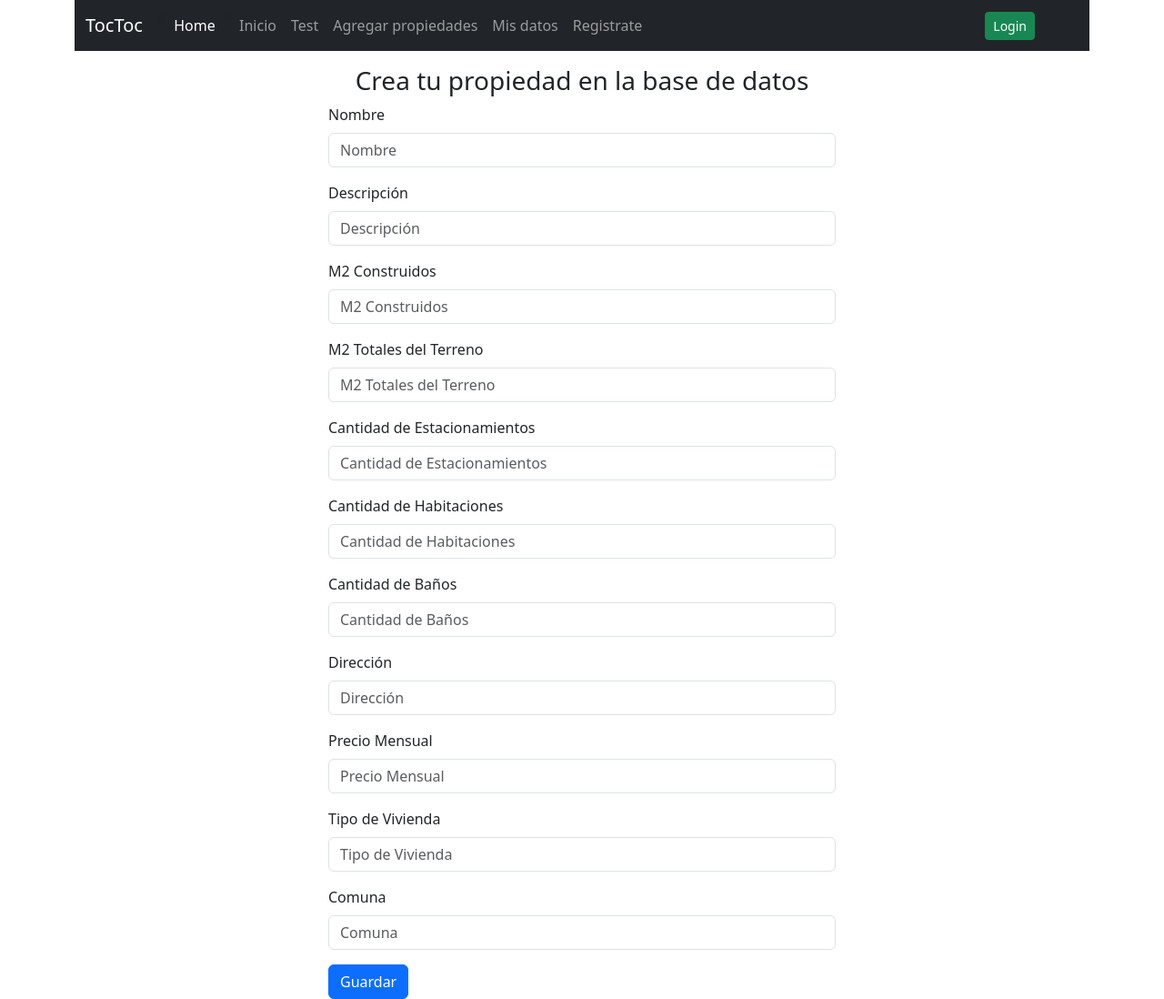
After one commit to Maxabraham86/proyecto_m7, a Django app: template main/templates/add_propiedad.html in a window 1280 px wide. The commit adds this page. Shown: the whole page at 91% size. Run offline with Django 3.2, Linux system fonts and the light colour scheme; the template is opened without the code that fills it, so the values that code supplies are empty; some web fonts are replaced.

Commit message:
[ADD] se crea la vista add_propiedades en views, se crea la template add_propiedades y se rutea en la url, la version actual crea inmuebles desde el servidor y los guarda en la db adecuadamente

```diff
--- a/main/services.py
+++ b/main/services.py
@@ -136,7 +136,7 @@ def obtener_inmuebles_regiones(filtro):
     return registros
 
 
-def editar_user_sin_password(username, first_name, last_name, email, direccion, telefono=None) -> list[bool, str]:
+def editar_user_sin_password(username, first_name, last_name, email, direccion,rol, telefono=None) -> list[bool, str]:
     # 1. Nos traemos el 'user' y modificamos sus datos
     user = User.objects.get(username=username)
     user.first_name = first_name
@@ -146,6 +146,7 @@ def editar_user_sin_password(username, first_name, last_name, email, direccion,
     user_profile = UserProfile.objects.get(user=user)
     user_profile.direccion = direccion
     user_profile.telefono = telefono
+    user_profile.rol = rol
     user_profile.save()
 
 
--- /dev/null
+++ b/main/templates/add_propiedad.html
@@ -0,0 +1,64 @@
+{% extends 'base.html' %}
+
+{% block content %}
+<div class="col-6 offset-3 ">
+    <h3 class="text-center">Crea tu propiedad en la base de datos</h3>
+    <form action="/add-propiedad/" method="post">
+        {% csrf_token %}
+        <div class="mb-3">
+            <label for="nombre" class="form-label">Nombre</label>
+            <input type="text" class="form-control" name="nombre" id="nombre" placeholder="Nombre" required>
+        </div>
+        <div class="mb-3">
+            <label for="descripcion" class="form-label">Descripción</label>
+            <input type="text" class="form-control" name="descripcion" id="descripcion" placeholder="Descripción"
+                required>
+        </div>
+        <div class="mb-3">
+            <label for="M2_construidos" class="form-label">M2 Construidos</label>
+            <input type="number" class="form-control" name="M2_construidos" id="M2_construidos"
+                placeholder="M2 Construidos" required>
+        </div>
+        <div class="mb-3">
+            <label for="M2_totales_terreno" class="form-label">M2 Totales del Terreno</label>
+            <input type="number" class="form-control" name="M2_totales_terreno" id="M2_totales_terreno"
+                placeholder="M2 Totales del Terreno" required>
+        </div>
+        <div class="mb-3">
+            <label for="cant_estacionamientos" class="form-label">Cantidad de Estacionamientos</label>
+            <input type="number" class="form-control" name="cant_estacionamientos" id="cant_estacionamientos"
+                placeholder="Cantidad de Estacionamientos" required>
+        </div>
+        <div class="mb-3">
+            <label for="cant_habitaciones" class="form-label">Cantidad de Habitaciones</label>
+            <input type="number" class="form-control" name="cant_habitaciones" id="cant_habitaciones"
+                placeholder="Cantidad de Habitaciones" required>
+        </div>
+        <div class="mb-3">
+            <label for="cant_banos" class="form-label">Cantidad de Baños</label>
+            <input type="number" class="form-control" name="cant_banos" id="cant_banos" placeholder="Cantidad de Baños"
+                required>
+        </div>
+        <div class="mb-3">
+            <label for="direccion" class="form-label">Dirección</label>
+            <input type="text" class="form-control" name="direccion" id="direccion" placeholder="Dirección" required>
+        </div>
+        <div class="mb-3">
+            <label for="precio_mensual" class="form-label">Precio Mensual</label>
+            <input type="number" class="form-control" name="precio_mensual" id="precio_mensual"
+                placeholder="Precio Mensual" required>
+        </div>
+        <div class="mb-3">
+            <label for="tipo_vivienda" class="form-label">Tipo de Vivienda</label>
+            <input type="text" class="form-control" name="tipo_vivienda" id="tipo_vivienda"
+                placeholder="Tipo de Vivienda" required>
+        </div>
+        <div class="mb-3">
+            <label for="comuna" class="form-label">Comuna</label>
+            <input type="text" class="form-control" name="comuna" id="comuna" placeholder="Comuna" required>
+        </div>
+        <button type="submit" class="btn btn-primary">Guardar</button>
+    </form>
+</div>
+
+{% endblock %}
--- a/main/templates/base.html
+++ b/main/templates/base.html
@@ -1,6 +1,6 @@
 <!doctype html>
 <html lang="en">
-
+    {% load filtros %}
 <head>
     {% load static %}
     <title>Toctoc</title>
@@ -36,7 +36,10 @@
 
         {% if messages %}
         {% for message in messages %}
-        <div class="alert alert-{{message.tags}} alert-dismissible fade show " role="alert">
+        <div class="alert
+            alert-{{message.tags | calcular_clase }}
+            alert-dismissible fade show "
+            role="alert">
             <strong> {{message}} Bienvenido {{user.username| title}}</strong>
             <button type="button" class="btn-close" data-bs-dismiss="alert" aria-label="Close"></button>
         </div>
--- a/main/templates/index.html
+++ b/main/templates/index.html
@@ -21,7 +21,7 @@
 </a>
 
 <div class="btn-group">
-    <a href="/form_test/" class="btn btn-primary active" aria-current="page">Active link</a>
+    <a href="/accounts/profile" class="btn btn-primary active" aria-current="page">cambio de dato</a>
     <a href="/accounts/login/" class="btn btn-primary">Link</a>
 </div>
 
--- a/main/templates/snippets/navbar.html
+++ b/main/templates/snippets/navbar.html
@@ -19,13 +19,13 @@
                 <li class="nav-item">
                     <a class="nav-link" href="/form_test">Test</a>
                 </li>
-                {% if user.is_authenticated %}
+
                 <li class="nav-item">
-                    <a class="nav-link" href="/welcome">Bienvenido</a>
+                    <a class="nav-link" href="{% url 'add_propiedad' %}">Agregar propiedades</a>
                 </li>
-                {% endif %}
+
                 <li class="nav-item">
-                    <a class="nav-link" href="{% url 'profile' %}">mis datos</a>
+                    <a class="nav-link" href="{% url 'profile' %}">Mis datos</a>
                 </li>
                 <li class="nav-item">
                     <a class="nav-link ml-5" href="#">Registrate</a>
--- a/main/urls.py
+++ b/main/urls.py
@@ -1,5 +1,5 @@
 from django.urls import path
-from main.views import form_test, index, profile, edit_user, change_password
+from main.views import form_test, index, profile, edit_user, change_password, add_propiedad
 from django.contrib.auth import views as auth_views
 
 
@@ -9,5 +9,6 @@ urlpatterns =[
     #path('flan/<id>/', detalleFlan, name="flan id"),
     path('accounts/profile/', profile, name='profile'),
     path('edit-user/', edit_user , name ='edit_user'),
-    path('accounts/change-pass/', change_password, name ='change_password' )
+    path('accounts/change-pass/', change_password, name ='change_password' ),
+    path('add-propiedad/', add_propiedad, name = "add_propiedad")
 ]
```
Also changed, not shown: data/inmuebles copy.csv (added, +21 -0 lines), data/inmuebles.csv (+1 -20 lines), main/models.py (+6 -1 lines), main/templates/profile.html (+34 -98 lines), main/templatetags/filtros.py (added, +13 -0 lines), main/views.py (+30 -7 lines).
